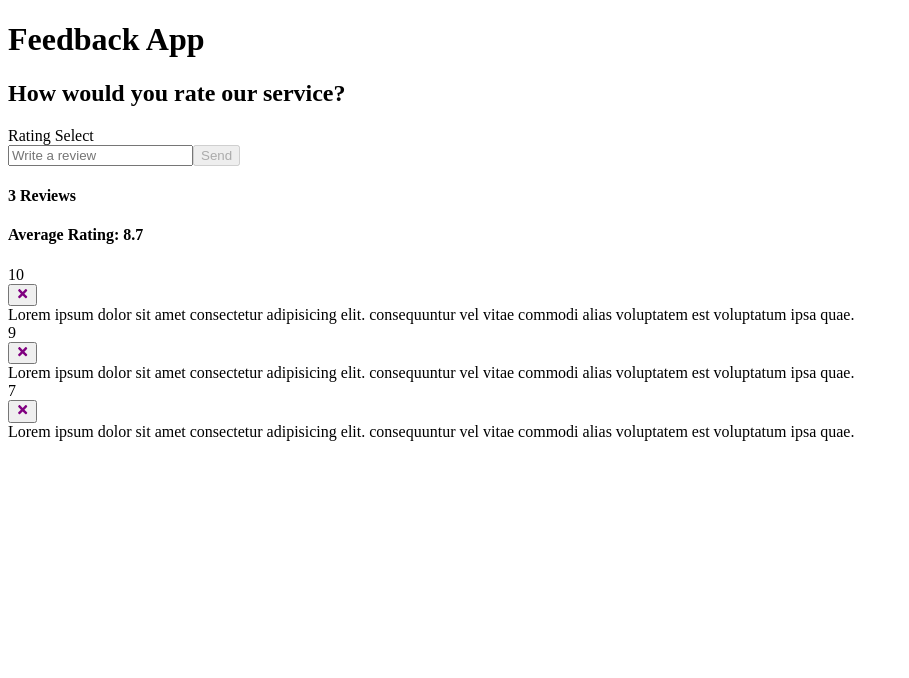
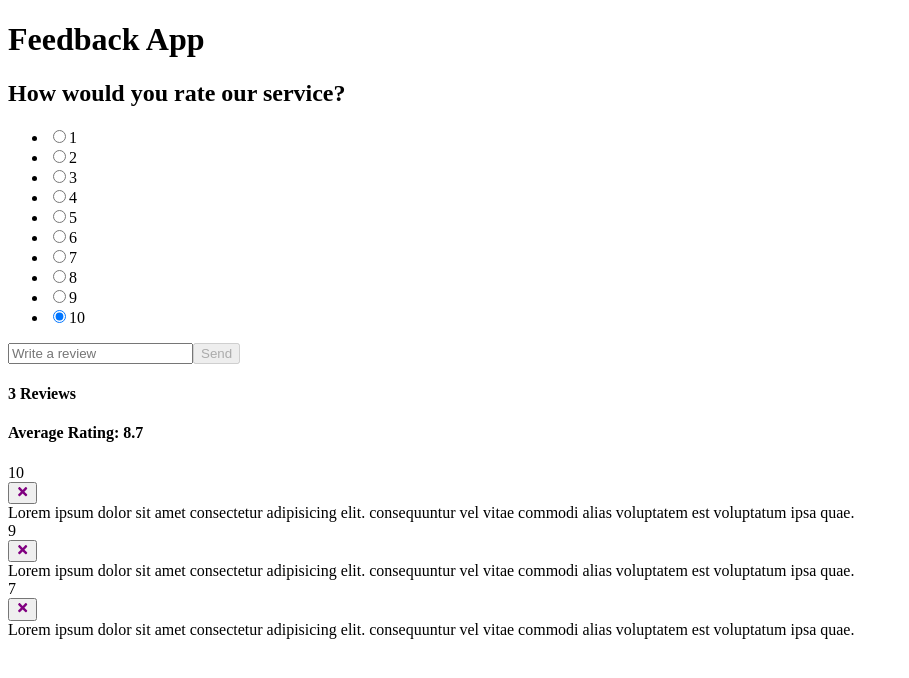
Before and after one commit to codeherbert/feedback-app-plus, a React (Create React App) app: page / in a window 1280 px wide. Shown: the top 678 px of the page, without its empty margins (0-909 px from the left). Built offline with nearby package versions, Linux system fonts and the light colour scheme.

Commit message:
adds list of rating inputs to RatingSelect component

```diff
--- a/src/components/RatingSelect.js
+++ b/src/components/RatingSelect.js
@@ -4,8 +4,121 @@
 function RatingSelect() {
     const [selected, setSelected] = useState(10);
 
+    const handleChange = (e) => {}
+
     return (
-        <div>Rating Select</div>
+        <ul className='rating'>
+          <li>
+            <input
+              type='radio'
+              id='num1'
+              name='rating'
+              value='1'
+              onChange={handleChange}
+              checked={selected === 1}
+            />
+            <label htmlFor='num1'>1</label>
+          </li>
+          <li>
+            <input
+              type='radio'
+              id='num2'
+              name='rating'
+              value='2'
+              onChange={handleChange}
+              checked={selected === 2}
+            />
+            <label htmlFor='num2'>2</label>
+          </li>
+          <li>
+            <input
+              type='radio'
+              id='num3'
+              name='rating'
+              value='3'
+              onChange={handleChange}
+              checked={selected === 3}
+            />
+            <label htmlFor='num3'>3</label>
+          </li>
+          <li>
+            <input
+              type='radio'
+              id='num4'
+              name='rating'
+              value='4'
+              onChange={handleChange}
+              checked={selected === 4}
+            />
+            <label htmlFor='num4'>4</label>
+          </li>
+          <li>
+            <input
+              type='radio'
+              id='num5'
+              name='rating'
+              value='5'
+              onChange={handleChange}
+              checked={selected === 5}
+            />
+            <label htmlFor='num5'>5</label>
+          </li>
+          <li>
+            <input
+              type='radio'
+              id='num6'
+              name='rating'
+              value='6'
+              onChange={handleChange}
+              checked={selected === 6}
+            />
+            <label htmlFor='num6'>6</label>
+          </li>
+          <li>
+            <input
+              type='radio'
+              id='num7'
+              name='rating'
+              value='7'
+              onChange={handleChange}
+              checked={selected === 7}
+            />
+            <label htmlFor='num7'>7</label>
+          </li>
+          <li>
+            <input
+              type='radio'
+              id='num8'
+              name='rating'
+              value='8'
+              onChange={handleChange}
+              checked={selected === 8}
+            />
+            <label htmlFor='num8'>8</label>
+          </li>
+          <li>
+            <input
+              type='radio'
+              id='num9'
+              name='rating'
+              value='9'
+              onChange={handleChange}
+              checked={selected === 9}
+            />
+            <label htmlFor='num9'>9</label>
+          </li>
+          <li>
+            <input
+              type='radio'
+              id='num10'
+              name='rating'
+              value='10'
+              onChange={handleChange}
+              checked={selected === 10}
+            />
+            <label htmlFor='num10'>10</label>
+          </li>
+        </ul>
     )
 }
 
```
